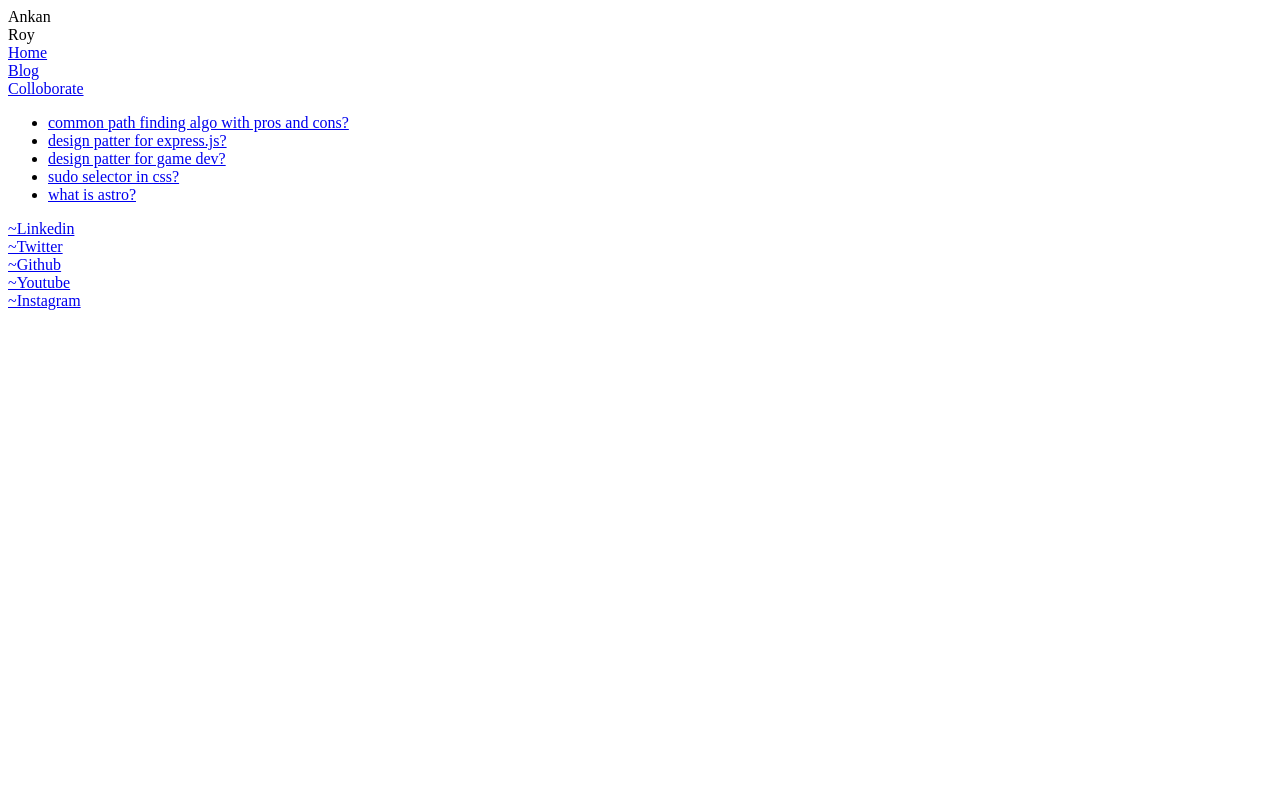
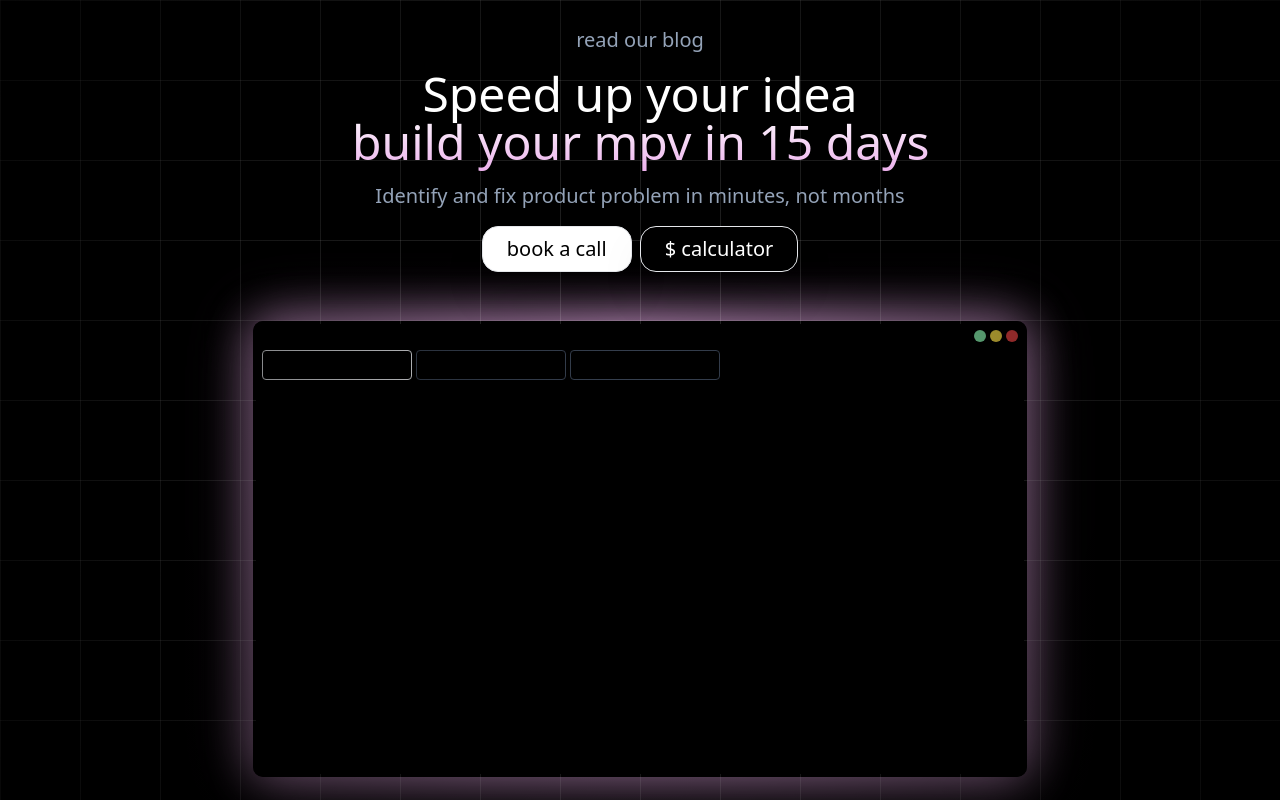
Before and after one commit to cu8code/cu8code.github.io, an Astro site: page / in a window 1280 px wide. Built offline with nearby package versions, Linux system fonts and the light colour scheme; Astro itself is replaced by a stand-in of ours; a web font is replaced by a local one.

Commit message:
change the layout and everything

```diff
--- a/astro.config.mjs
+++ b/astro.config.mjs
@@ -1,10 +1,11 @@
-import { defineConfig } from 'astro/config';
+import { defineConfig } from "astro/config";
 import mdx from "@astrojs/mdx";
 import react from "@astrojs/react";
 
+import tailwind from "@astrojs/tailwind";
 
 // https://astro.build/config
 export default defineConfig({
-  integrations: [mdx(), react()],
-  site: "https://cu8code.github.io"
+  integrations: [mdx(), react(), tailwind()],
+  site: "https://cu8code.github.io",
 });
--- a/package.json
+++ b/package.json
@@ -30,8 +30,12 @@
     "react": "^18.2.0",
     "react-dom": "^18.2.0",
     "tailwind-merge": "^2.2.2",
-    "tailwindcss": "^3.4.3",
+    "tailwindcss": "^3.4.4",
     "tailwindcss-animate": "^1.0.7",
     "typescript": "^5.4.5"
+  },
+  "devDependencies": {
+    "prettier": "^3.3.2",
+    "prettier-plugin-tailwindcss": "^0.6.4"
   }
 }
--- a/src/components/Linkstree.astro
+++ b/src/components/Linkstree.astro
@@ -1,4 +1,4 @@
-<div class="max-width">
+<div class="hidden max-width">
     <div>
         <div><a href="https://www.linkedin.com/in/usrbincat">~Linkedin</a></div>
         <div><a href="https://twitter.com/cu8code">~Twitter</a></div>
--- a/src/components/Navigation.astro
+++ b/src/components/Navigation.astro
@@ -1,14 +1,15 @@
-<nav class="max-width">
-    <div class="left">
+<div class="w-screen grid place-items-center bg-stone-800 border-b-2 border-b-white">
+  <nav class="flex max-w-screen-md w-full justify-between p-2 items-center">
+      <div class="left flex flex-row">
           <div class="logo"></div>
-        <div class="name">
-            <div>Ankan</div>
-            <div>Roy</div>
+          <div class="name text-2xl font-bold">
+              <div>Ankan Roy</div>
           </div>
       </div>
-    <div class="navigation-link">
+      <div class="navigation-link flex gap-2">
           <div><a href="/">Home</a></div>
           <div><a href="/blog">Blog</a></div>
-        <div><a href="mailto:8ankanroy@gmail.com">Colloborate</a></div>
+          <div><a href="mailto:8ankanroy@gmail.com">Email</a></div>
       </div>
   </nav>
+</div>
--- a/src/layouts/Page.astro
+++ b/src/layouts/Page.astro
@@ -12,11 +12,7 @@ import "@fontsource/lato";
         <meta name="viewport" content="width=device-width, initial-scale=1.0" />
         <title>This is a cool website</title>
     </head>
-    <body>
-        <Navigation />
+    <body class="text-white text-sm bg-black">
         <slot />
-        <footer>
-            <Linkstree />
-        </footer>
     </body>
 </html>
--- a/src/pages/index.astro
+++ b/src/pages/index.astro
@@ -1,9 +1,7 @@
 ---
 const allpost = await Astro.glob("./posts/*.md*");
 import Page from "@/layouts/Page.astro";
----
-
-<Page>
+  /*
     <ul>
         {
             allpost.map((post) => {
@@ -15,4 +13,83 @@ import Page from "@/layouts/Page.astro";
             })
         }
     </ul>
+  */
+---
+<style>
+    .bg-grid {
+      background-image: linear-gradient(to right, rgba(255, 255, 255, 0.15) 1px, transparent 1px),
+                        linear-gradient(to bottom, rgba(255, 255, 255, 0.15) 1px, transparent 1px);
+      background-size: 80px 80px;
+      position: relative;
+    }
+    .circular-fade::before {
+      content: '';
+      position: absolute;
+      top: 0;
+      left: 0;
+      width: 100%;
+      height: 100%;
+      background: radial-gradient(circle, transparent, rgba(0, 0, 0, 0.8));
+      z-index: 1;
+      pointer-events: none;
+    }
+  .gradient-text {
+      background: linear-gradient(to bottom, white, rgb(236, 174, 236));
+      -webkit-background-clip: text;
+      -webkit-text-fill-color: transparent;
+    }
+    .neon-border {
+    border: 2px solid transparent;
+    border-radius: 10px;
+    position: relative;
+  }
+  .neon-border::before {
+    content: '';
+    position: absolute;
+    top: -5px;
+    left: -5px;
+    right: -5px;
+    bottom: -5px;
+    z-index: -1;
+    border-radius: 10px;
+    background: rgba(0, 0, 0, 0.7);
+    box-shadow: 0 0 40px rgba(236, 174, 236, 0.5),
+                0 0 50px rgba(236, 174, 236, 0.4),
+                0 0 60px rgba(236, 174, 236, 0.3),
+                0 0 70px rgba(236, 174, 236, 0.2),
+                0 0 80px rgba(236, 174, 236, 0.1);
+  }
+
+</style>
+
+<Page>
+  <div class="w-screen min-h-screen grid place-items-center circular-fade bg-grid">
+    <main class="relative z-10 w-full max-w-xl text-white text-center space-y-4">
+      <div class="text-xl text-slate-400">read our blog</div>
+      <div class="w-full max-w-full">
+        <div class="text-5xl font-medium text-nowrap">Speed up your idea<br>
+          <span class="gradient-text font-normal text-nowrap">build your mpv in 15 days</span>
+        </div>
+      </div>
+      <div class="text-xl text-slate-400">Identify and fix product problem in minutes, not months</div>
+      <div class="text-xl w-full flex justify-center gap-2">
+        <button type="button" class="bg-white text-black text-xl border rounded-2xl p-2 pr-6 pl-6 shadow-2xl text-center justify-center">book a call</button>
+        <button type="button" class="bg-black text-xl border rounded-2xl p-2 pr-6 pl-6 shadow-2xl text-center justify-center">$ calculator</button>
+      </div>
+    </main>
+    <div class="w-full max-w-3xl">
+      <div class="w-full h-[450px] bg-black border neon-border">
+        <div class="w-full flex items-center gap-1 justify-end p-1">
+          <div class="bg-green-300 h-3 w-3 rounded-full"></div>
+          <div class="bg-yellow-300 h-3 w-3 rounded-full"></div>
+          <div class="bg-red-500 h-3 w-3 rounded-full"></div>
+        </div>
+        <div class="p-1 flex w-full gap-1">
+          <div class="border flex w-[150px] h-[30px] rounded"></div>
+          <div class="border border-gray-700 flex w-[150px] h-[30px] rounded"></div>
+          <div class="border border-gray-700 flex w-[150px] h-[30px] rounded"></div>
+        </div>
+      </div>
+    </div>
+  </div>
 </Page>
--- a/src/pages/posts/design-patter-for-game-dev.mdx
+++ b/src/pages/posts/design-patter-for-game-dev.mdx
@@ -1,8 +1,8 @@
 ---
-title: 'design patter for game dev?'
+title: "design patter for game dev?"
 pubDate: 2024-04-18
-description: 'design patter for game dev!'
-author: 'Ankan Roy'
+description: "design patter for game dev!"
+author: "Ankan Roy"
 layout: ../../layouts/Page.astro
 ---
 
--- /dev/null
+++ b/tailwind.config.mjs
@@ -0,0 +1,8 @@
+/** @type {import('tailwindcss').Config} */
+export default {
+  content: ["./src/**/*.{astro,html,js,jsx,md,mdx,svelte,ts,tsx,vue}"],
+  theme: {
+    extend: {},
+  },
+  plugins: [],
+};
--- a/tsconfig.json
+++ b/tsconfig.json
@@ -5,9 +5,7 @@
     "jsxImportSource": "react",
     "baseUrl": ".",
     "paths": {
-      "@/*": [
-        "./src/*"
-      ]
+      "@/*": ["./src/*"]
     }
   }
 }
```
Also changed, not shown: src/pages/posts/common-path-finding-algo-with-props-and-cons.mdx (+9 -5 lines), src/pages/posts/design-patter-for-express-js.mdx (+83 -54 lines), src/pages/posts/sudo-selector-in-css.mdx (+10 -8 lines), src/pages/posts/what-is-astro.mdx (+19 -16 lines), .github/workflows/deploy.yml, pnpm-lock.yaml, 1 other file. Lines whose indentation alone changed are shown as unchanged.
